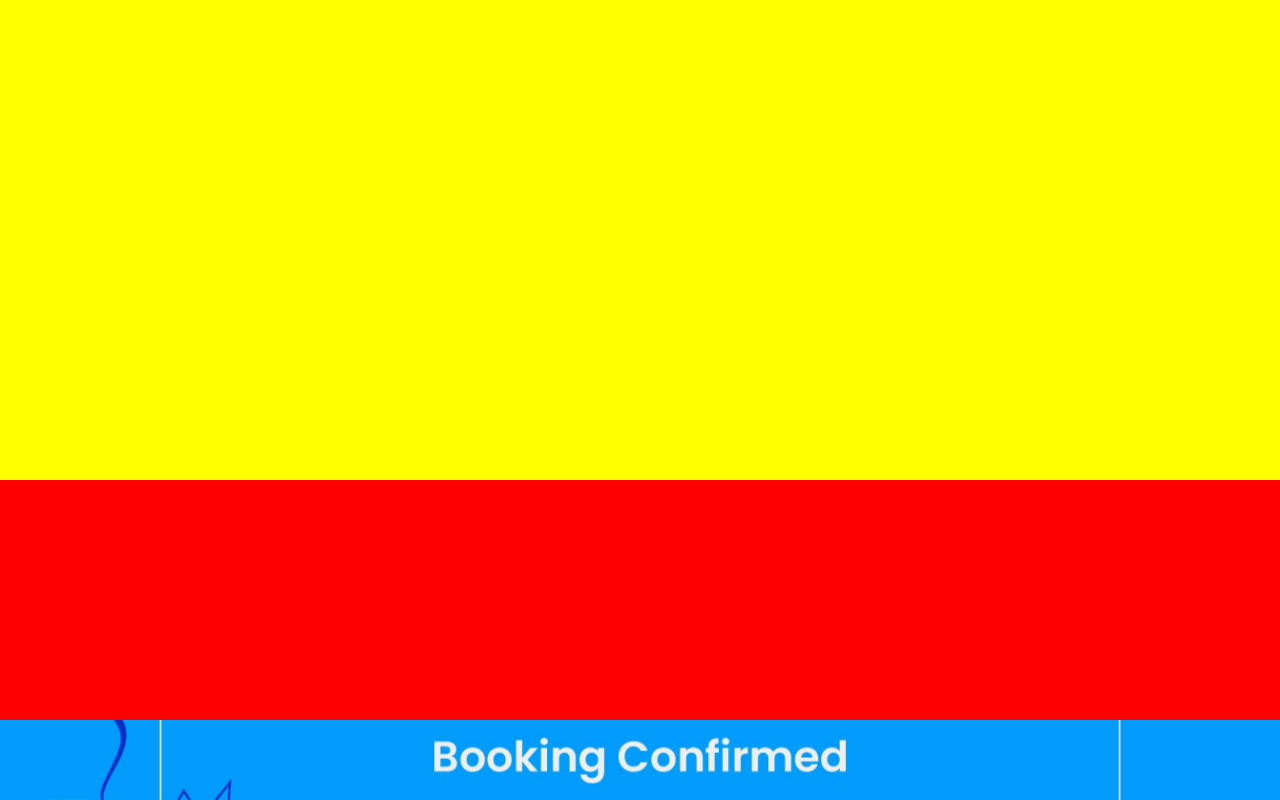
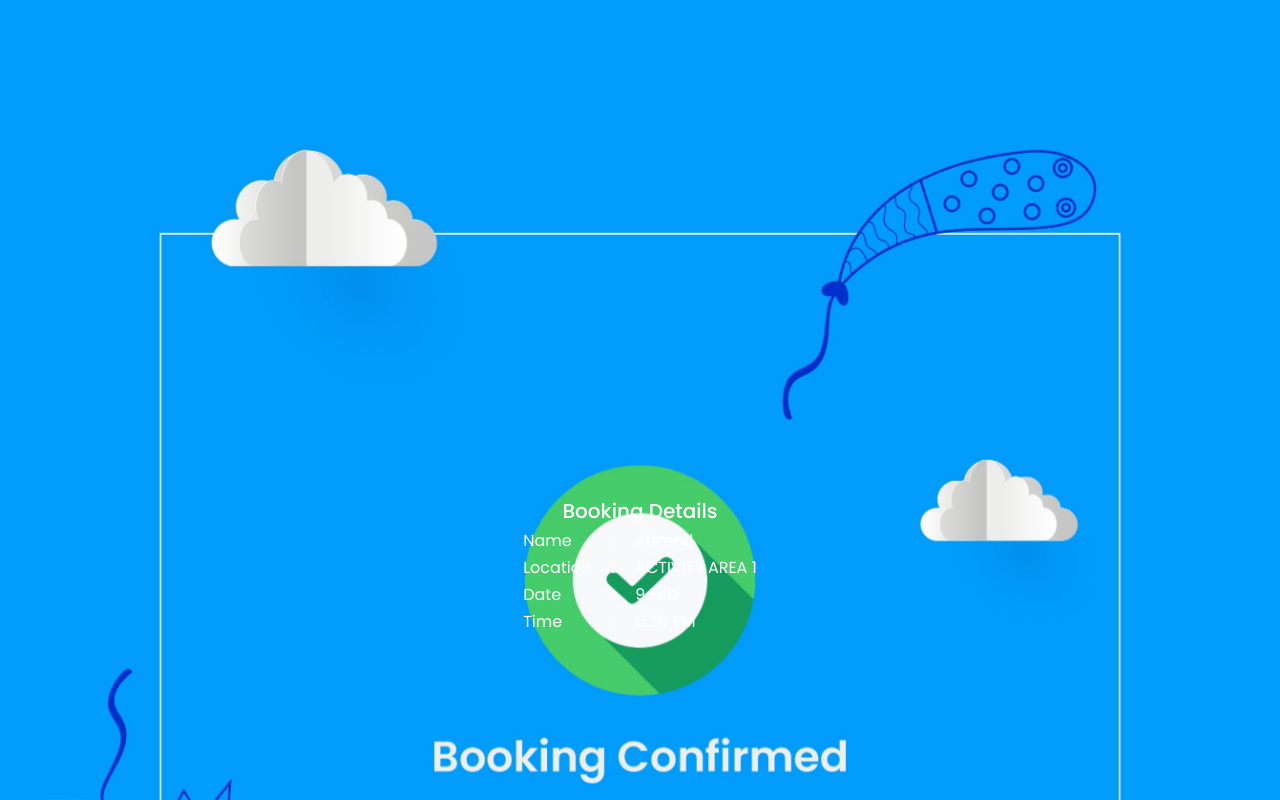
Before and after one commit to ahmedfayazyousuf/KiteFestivalApp, a React (Create React App) app: page /Success in a window 1280 px wide. Built offline with nearby package versions, Linux system fonts and the light colour scheme.

Commit message:
Update index.js

```diff
--- a/src/components/Success/index.js
+++ b/src/components/Success/index.js
@@ -10,10 +10,37 @@ const Success = () =>{
 
             <div style={{display: 'flex', flexDirection: 'column', height: '100%', width: '100%'}}>
 
-                <div style={{display: 'flex', flexDirection: 'column', height: '60%', width: '100%', backgroundColor: 'yellow'}}>
+                <div style={{display: 'flex', flexDirection: 'column', height: '62%', width: '100%'}}>
                 </div>
 
-                <div style={{display: 'flex', alignItems: 'center', textAlign: 'center', flexDirection: 'column', height: '30%', width: '100%', backgroundColor: 'red'}}>
+                <div style={{display: 'flex', alignItems: 'center', textAlign: 'center', flexDirection: 'column', height: '38%', width: '100%'}}>
+                    <h1 style={{fontSize: '20px', color: 'white', fontWeight: '500'}}>Booking Details</h1>
+
+                    <div style={{display: 'flex', flexDirection: 'row', justifyContent: 'center', width: '400px'}}>
+
+                        <table>
+                            <tr>
+                                <th style={{textAlign: 'left', color: 'white'}}>Name</th>
+                                <th style={{width: '40px', color: 'white'}}>:</th>
+                                <th style={{textAlign: 'left', color: 'white'}}>Ahmed</th>
+                            </tr>
+                            <tr>
+                                <td style={{textAlign: 'left', color: 'white'}}>Location</td>
+                                <td style={{width: '40px', color: 'white'}}>:</td>
+                                <td style={{textAlign: 'left', color: 'white'}}>ACTIVITY AREA 1</td>
+                            </tr>
+                            <tr>
+                                <td style={{textAlign: 'left', color: 'white'}}>Date</td>
+                                <td style={{width: '40px', color: 'white'}}>:</td>
+                                <td style={{textAlign: 'left', color: 'white'}}>9 Feb</td>
+                            </tr>
+                            <tr>
+                                <td style={{textAlign: 'left', color: 'white'}}>Time</td>
+                                <td style={{width: '40px', color: 'white'}}>:</td>
+                                <td style={{textAlign: 'left', color: 'white'}}>6:30 PM</td>
+                            </tr>
+                        </table>
+                    </div>
                 </div>
             </div>
 
```
